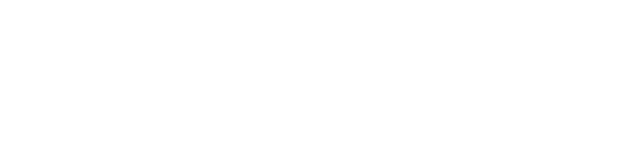
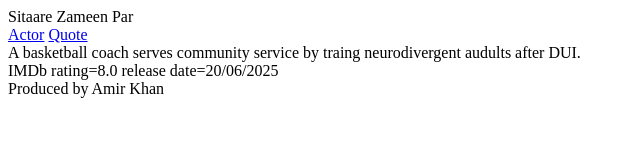
Before and after one commit to acciojob/semantic-imdb-Pratiksha2405, a website: page main.html in a window 1280 px wide. Shown: the whole page, without its empty margins (0-640 px from the left). Drawn offline with Linux system fonts and the light colour scheme.

Commit message:
created a submission

```diff
--- a/main.html
+++ b/main.html
@@ -8,6 +8,23 @@
 
 <body>
 	<!-- the entire body must be written by student -->
+	<header>
+		Sitaare Zameen Par
+	</header>
+	<nav>
+		<a href="#actor" id="nav-actor">Actor</a>
+		<a href="#quotes" id="nav-quotes">Quote</a>
+	</nav>
+	<summary>
+		A basketball coach serves community service by traing neurodivergent audults after DUI.
+	</summary>
+	<aside id="actor">
+		IMDb rating=8.0
+		release date=20/06/2025
+	</aside>
+	<footer>
+		Produced by Amir Khan
+	</footer>
     <script type="text/javascript" src="./script.js">
 </script>
 
--- a/script.js
+++ b/script.js
@@ -1 +1,13 @@
 //your code here
+
+CSS
+https://www.svgrepo.com/show/345221/three-dots.svg
+1
+2
+
+/* Your CSS Code here. */
+
+Javascript
+
+1
+2
```
